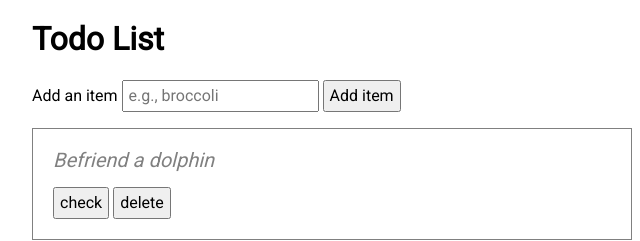
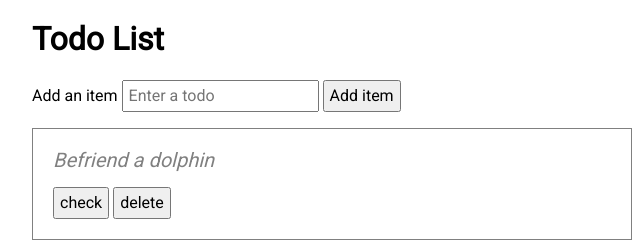
Before and after one commit to lindsayesterman/jquery-todo-app, a plain HTML site: page index.html in a window 1280 px wide. Shown: the top 241 px of the page, 308-948 px from the left. Drawn offline with nearby package versions, Linux system fonts and the light colour scheme.

Commit message:
placeholder

```diff
--- a/index.html
+++ b/index.html
@@ -19,7 +19,7 @@
 
     <form id="js-todo-list-form">
       <label for="todo-list-entry">Add an item</label>
-      <input type="text" name="todo-list-entry" id="todo-list-entry" placeholder="e.g., broccoli">
+      <input type="text" name="todo-list-entry" id="todo-list-entry" placeholder="Enter a todo">
       <button type="submit">Add item</button>
     </form>
 
```
